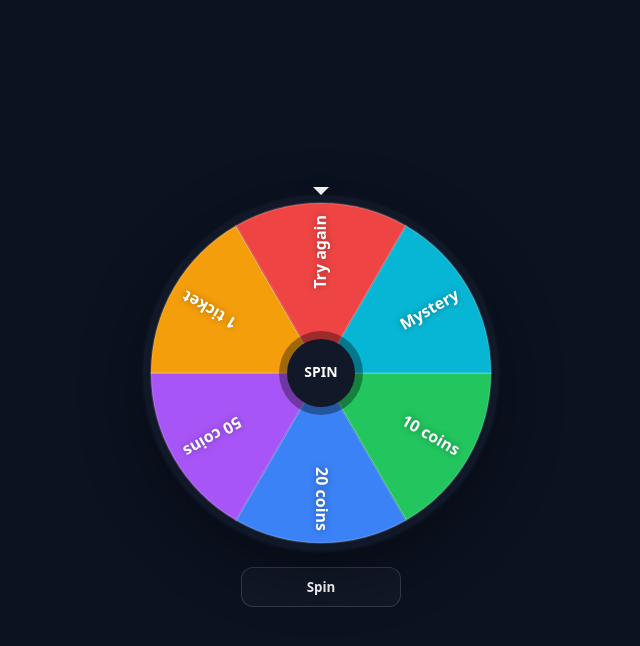
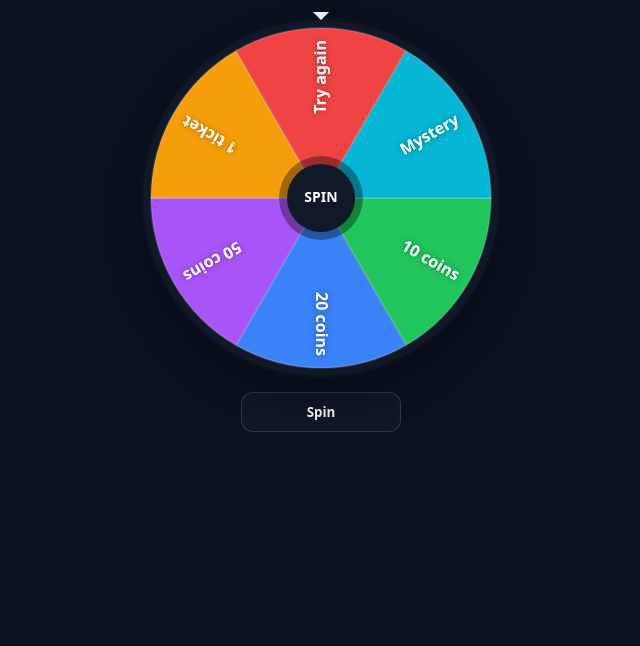
Before and after one commit to work-crosca/wheel, a React (Vite) app: page / in a window 1280 px wide. Shown: the top 646 px of the page, without its empty margins (319-959 px from the left). Built offline with nearby package versions, Linux system fonts and the light colour scheme.

Commit message:
fix styles and main

```diff
--- a/index.html
+++ b/index.html
@@ -4,7 +4,7 @@
 <head>
   <meta charset="UTF-8" />
   <link rel="icon" type="image/svg+xml" href="/vite.svg" />
-  <meta name="viewport" content="width=device-width, initial-scale=1.0" />
+  <meta name="viewport" content="width=device-width, initial-scale=1, maximum-scale=1, user-scalable=no" />
   <meta name="theme-color" content="#0b1220" />
   <meta name="apple-mobile-web-app-capable" content="yes" />
   <meta name="apple-mobile-web-app-status-bar-style" content="black-translucent" />
--- a/src/App.jsx
+++ b/src/App.jsx
@@ -53,6 +53,7 @@ export default function App() {
 
   return (
     <div className="app">
+      <div style={{ minHeight: "100dvh" }}>
         <PrizeWheel
           prizes={prizes}
           onWin={({ index, prize }) => {
@@ -67,5 +68,6 @@ export default function App() {
 
         <WinModal prize={winPrize} onClose={() => setWinPrize(null)} />
       </div>
+    </div>
   );
 }
```
Lines whose indentation alone changed are shown as unchanged.
